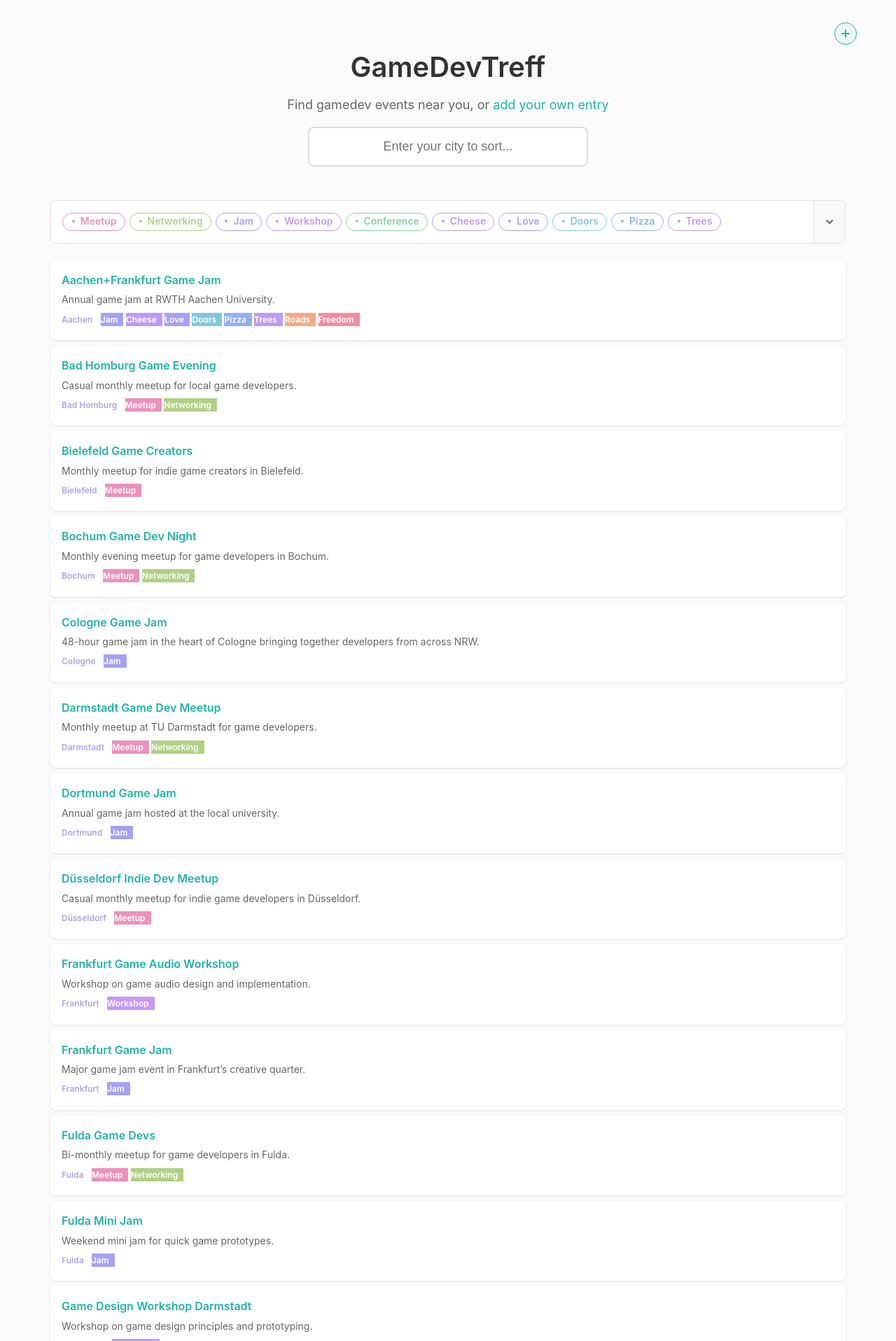
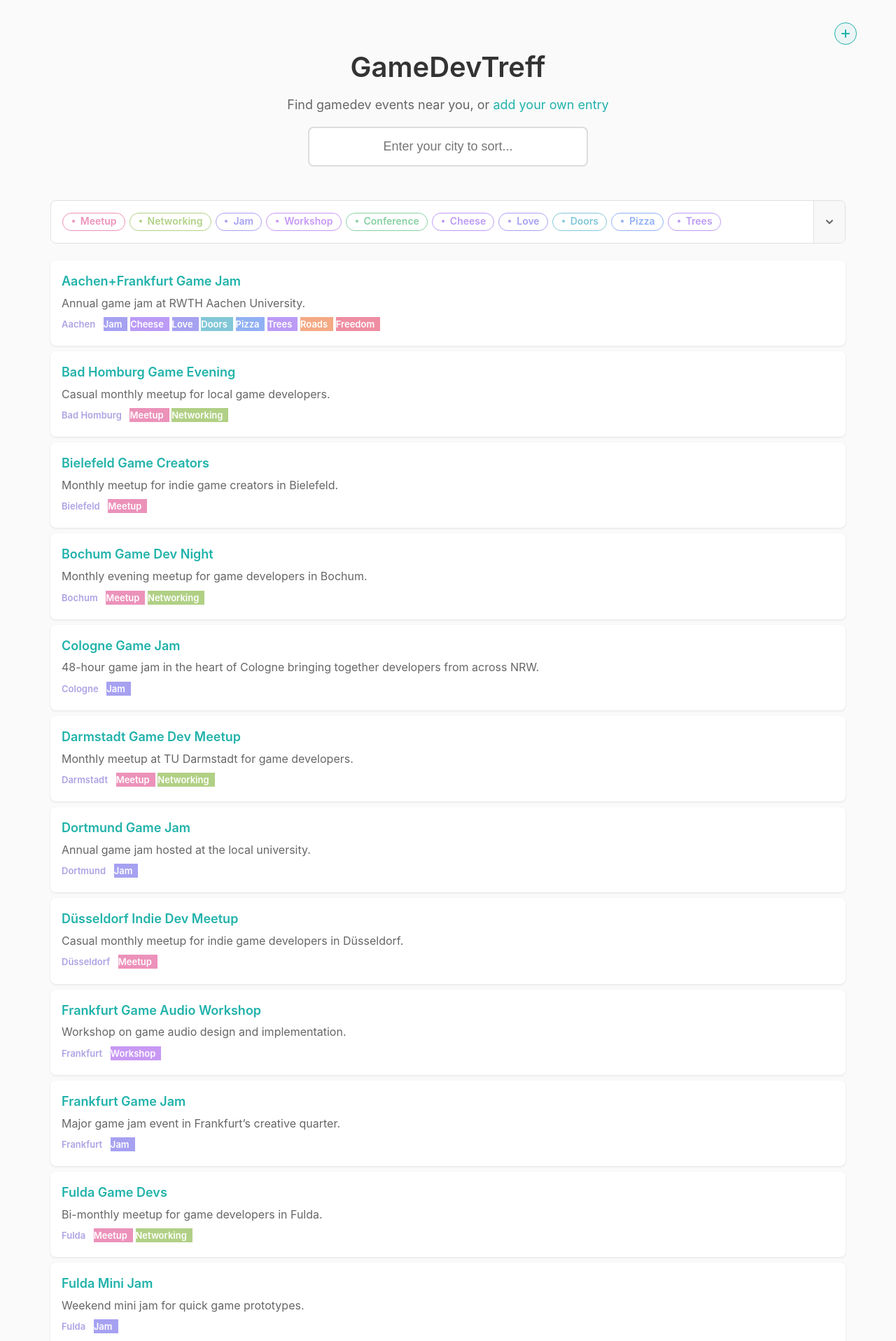
Before and after one commit to abregado/gamedev-index, a Jekyll site: the page built from index.html, in a window 1280 px wide. Shown: the top 1916 px of the page at 70% size. Built offline with Jekyll 4.4.1, drawn with Linux system fonts in a browser that asks for light colours.

Commit message:
Increased text sizes for list entries

```diff
--- a/assets/css/style.css
+++ b/assets/css/style.css
@@ -379,6 +379,7 @@ body {
 .listing-name {
   color: #20b2aa;
   font-weight: 600;
+  font-size: 1.125rem;
 }
 
 .listing:hover .listing-name {
@@ -391,18 +392,17 @@ body {
 
 .listing-description {
   color: #666;
-  font-size: 0.875rem;
+  font-size: 1rem;
 }
 
 .listing-line-3 {
   display: inline;
-  font-size: 0.75rem;
+  font-size: 0.8125rem;
   margin: 0.17rem 0 0.27rem 0;
 }
 
 .listing-location {
   color: #6a5acd;
-  font-size: 0.75rem;
   display: inline;
   padding-right: 0.5rem;
   font-weight: 600;
@@ -415,7 +415,6 @@ body {
 
 .listing-tag {
   padding: 0.125rem 0.5rem 0.125rem 0rem;
-  font-size: 0.75rem;
   font-weight: 600;
   text-transform: capitalize;
   color: #fff;
@@ -794,9 +793,17 @@ body {
     padding: 1.2rem 1rem;
   }
 
+  .listing-description{
+    font-size: 0.875rem;
+  }
+
   .listing-line-1 {
     gap: 0.5rem;
     padding-right: 0;
+  }
+
+  .listing-line-3{
+    font-size: 0.75rem;
   }
 
   .listing-name {
@@ -804,6 +811,7 @@ body {
     overflow: hidden;
     white-space: nowrap;
     text-overflow: ellipsis;
+    font-size: 1rem;
     max-width: 100%;
   }
 
```
